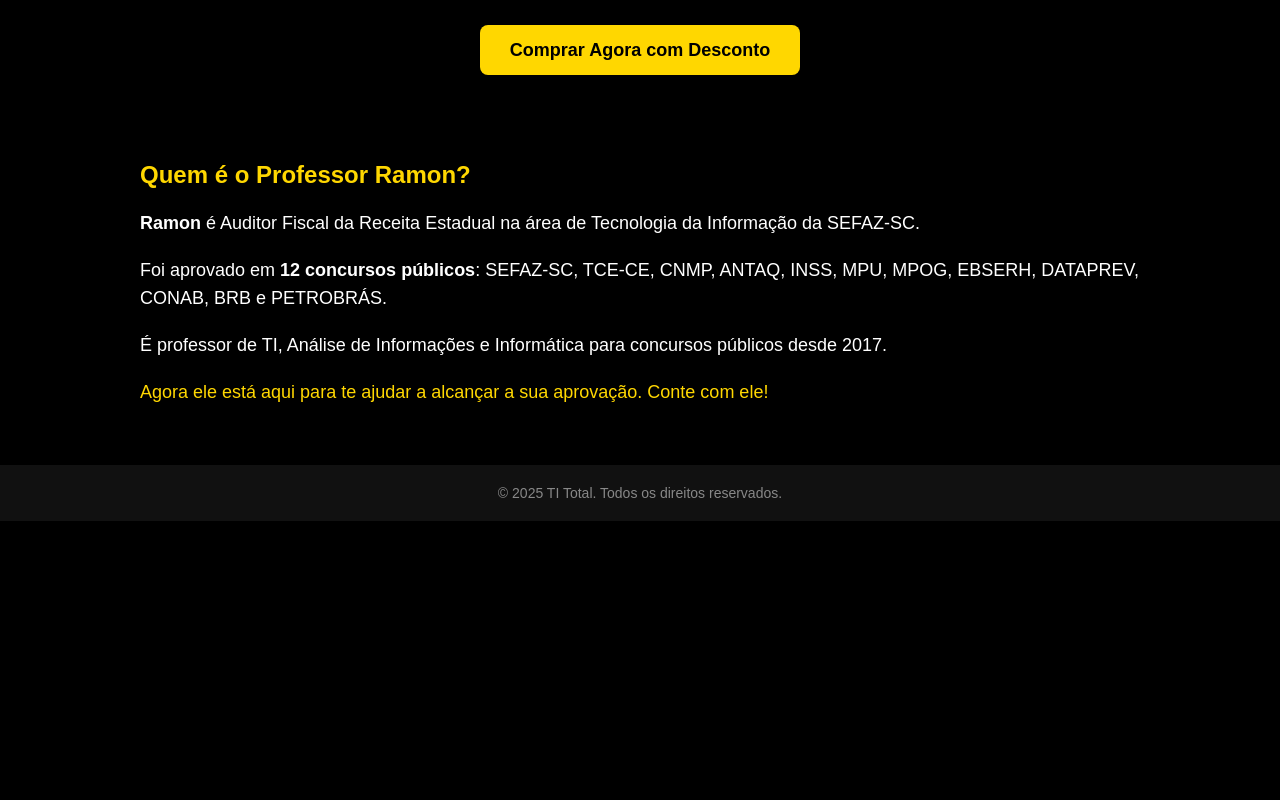
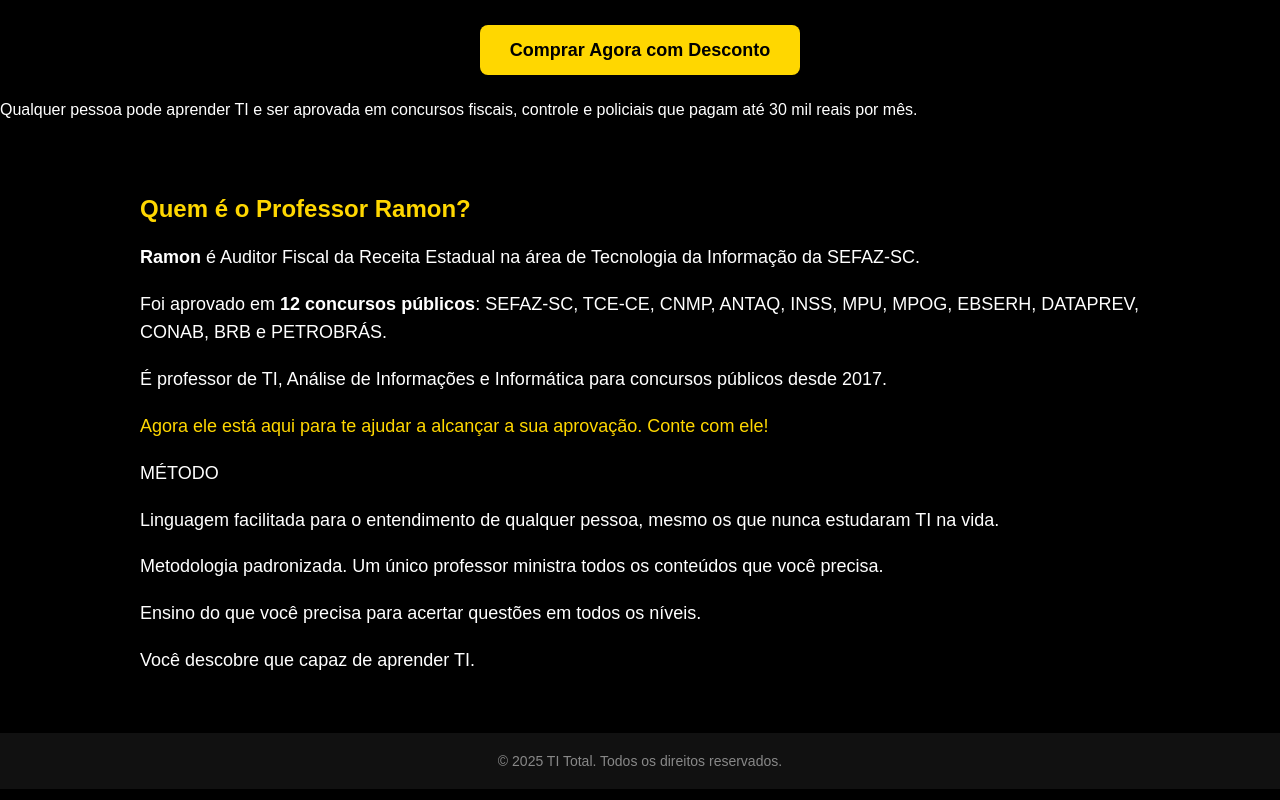
Before and after one commit to CarlaSilvestre/landing-ti-concursos, a plain HTML site: page index.html in a window 1280 px wide. Drawn offline with Linux system fonts and the light colour scheme.

Commit message:
Update index.html

```diff
--- a/index.html
+++ b/index.html
@@ -78,7 +78,7 @@
   </a>
 </div>
 
-
+  <p>Qualquer pessoa pode aprender TI e ser aprovada em concursos fiscais, controle e policiais que pagam até 30 mil reais por mês.</p>
   <section class="section">
     <h1 class="highlight">Quem é o Professor Ramon?</h1>
         <div class="professor-text">
@@ -86,6 +86,12 @@
         <p>Foi aprovado em <strong>12 concursos públicos</strong>: SEFAZ-SC, TCE-CE, CNMP, ANTAQ, INSS, MPU, MPOG, EBSERH, DATAPREV, CONAB, BRB e PETROBRÁS.</p>
         <p>É professor de TI, Análise de Informações e Informática para concursos públicos desde 2017.</p>
         <p class="highlight">Agora ele está aqui para te ajudar a alcançar a sua aprovação. Conte com ele!</p>
+
+         <p>MÉTODO</p>
+          <p>Linguagem facilitada para o entendimento de qualquer pessoa, mesmo os que nunca estudaram TI na vida.</p>
+          <p>Metodologia padronizada. Um único professor ministra todos os conteúdos que você precisa.</p>
+          <p>Ensino do que você precisa para acertar questões em todos os níveis.</p>
+         <p>Você descobre que capaz de aprender TI.</p>
       </div>
     </div>
   </section>
```
